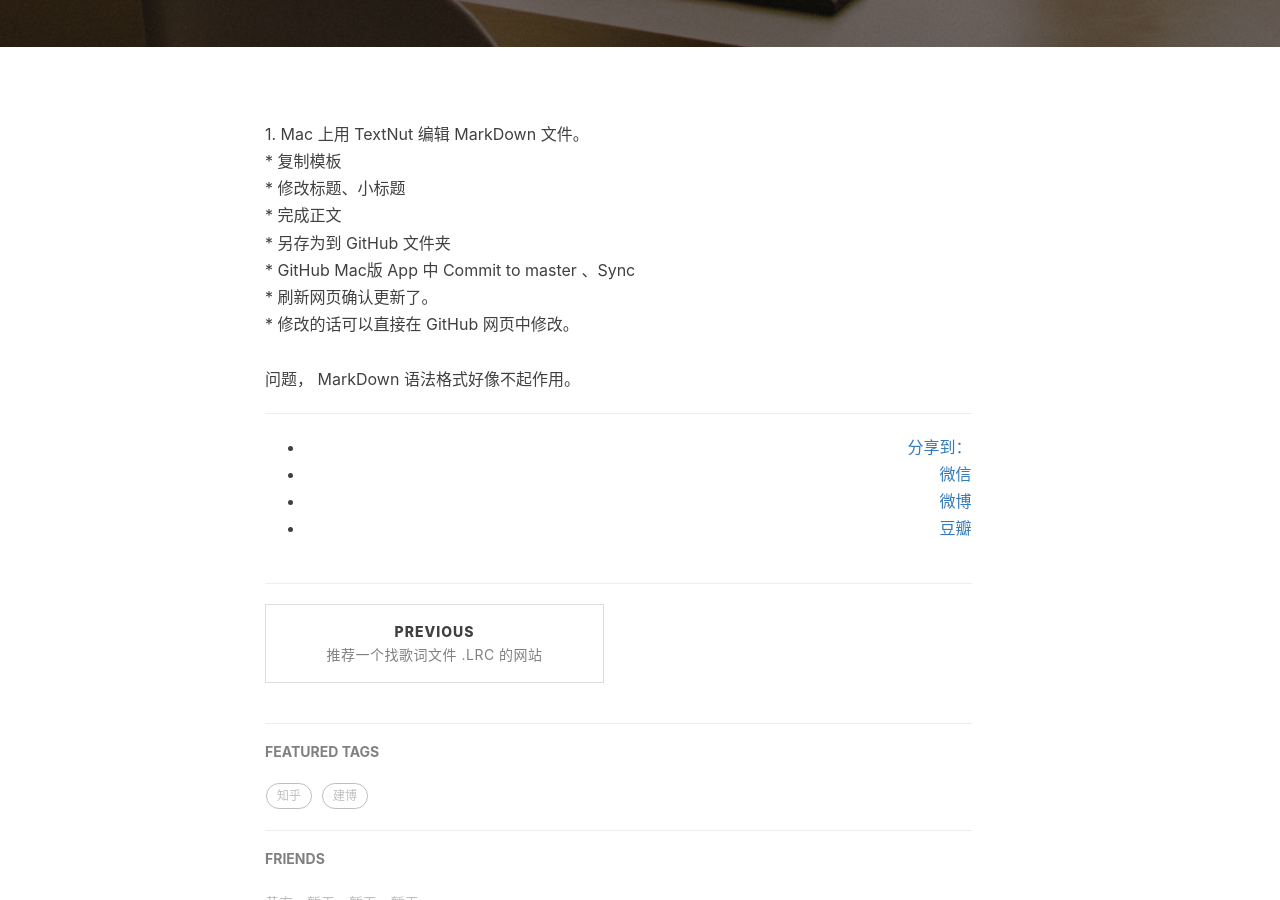
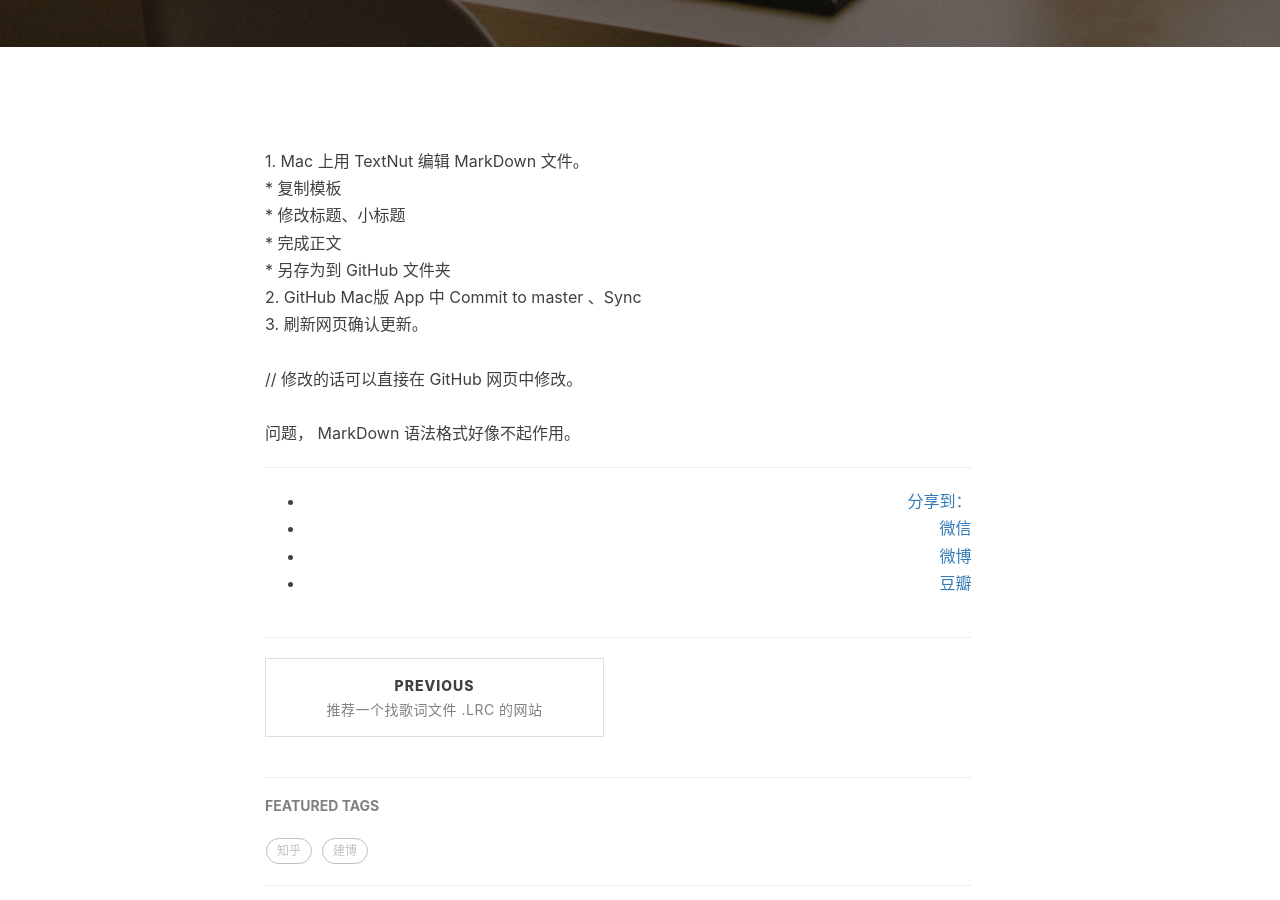
Before and after one commit to joc2422/jttt.github.io, a Jekyll site: the page built from _posts/2017-01-22-04.markdown, in a window 1280 px wide and 900 px high, scrolled down 476 px. Built offline with Jekyll 4.4.1, drawn with Linux system fonts in a browser that asks for light colours; nearby versions of some CDN libraries; comment, search, counter and statistics services are not loaded.

Commit message:
第四篇文章修改

```diff
--- a/_posts/2017-01-22-04.markdown
+++ b/_posts/2017-01-22-04.markdown
@@ -15,14 +15,15 @@ tags:
 <div>
 <br>
 <br>
-1. Mac 上用 TextNut 编辑 MarkDown 文件。
+<br>1. Mac 上用 TextNut 编辑 MarkDown 文件。
 <br>* 复制模板
 <br>* 修改标题、小标题
 <br>* 完成正文
 <br>* 另存为到 GitHub 文件夹
-<br>* GitHub Mac版 App 中 Commit to master 、Sync
-<br>* 刷新网页确认更新了。
-<br>* 修改的话可以直接在 GitHub 网页中修改。
+<br>2. GitHub Mac版 App 中 Commit to master 、Sync
+<br>3. 刷新网页确认更新。
+<br>
+<br>// 修改的话可以直接在 GitHub 网页中修改。
 <br>
 <br>问题， MarkDown 语法格式好像不起作用。
 <br>
```
